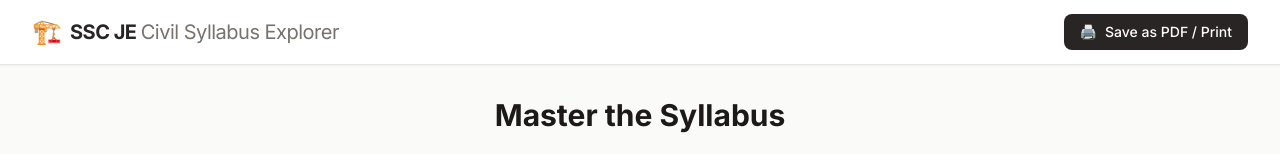
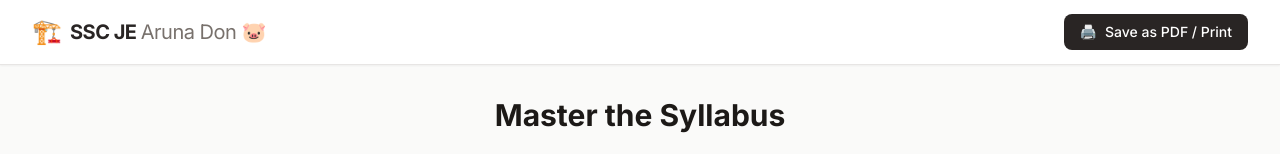
Before and after one commit to Aarinmahala/jen-aruna-ji, a plain HTML site: page index.html in a window 1280 px wide. Shown: the top 154 px of the page. Drawn offline with nearby package versions, Linux system fonts and the light colour scheme.

Commit message:
grietyrtryu

```diff
--- a/index.html
+++ b/index.html
@@ -83,7 +83,7 @@
         <div class="max-w-7xl mx-auto px-4 sm:px-6 lg:px-8 h-16 flex items-center justify-between">
             <div class="flex items-center gap-2">
                 <span class="text-2xl">🏗️</span>
-                <h1 class="text-xl font-bold text-stone-800 tracking-tight">SSC JE <span class="text-stone-500 font-normal">Civil Syllabus Explorer</span></h1>
+                <h1 class="text-xl font-bold text-stone-800 tracking-tight">SSC JE <span class="text-stone-500 font-normal">Aruna Don 🐷</span></h1>
             </div>
             <button onclick="window.print()" class="no-print bg-stone-800 hover:bg-stone-700 text-white px-4 py-2 rounded-lg text-sm font-medium transition-colors flex items-center gap-2">
                 <span>🖨️</span> Save as PDF / Print
```
